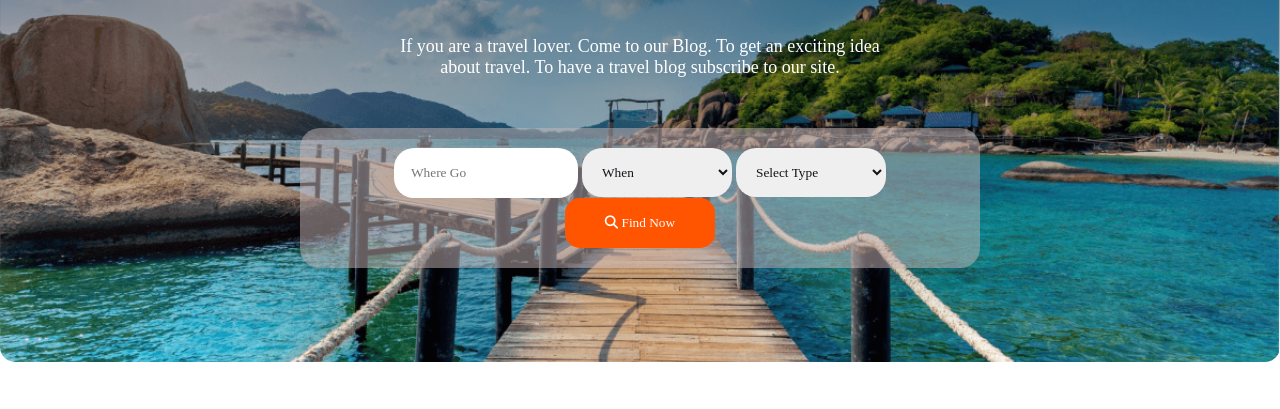
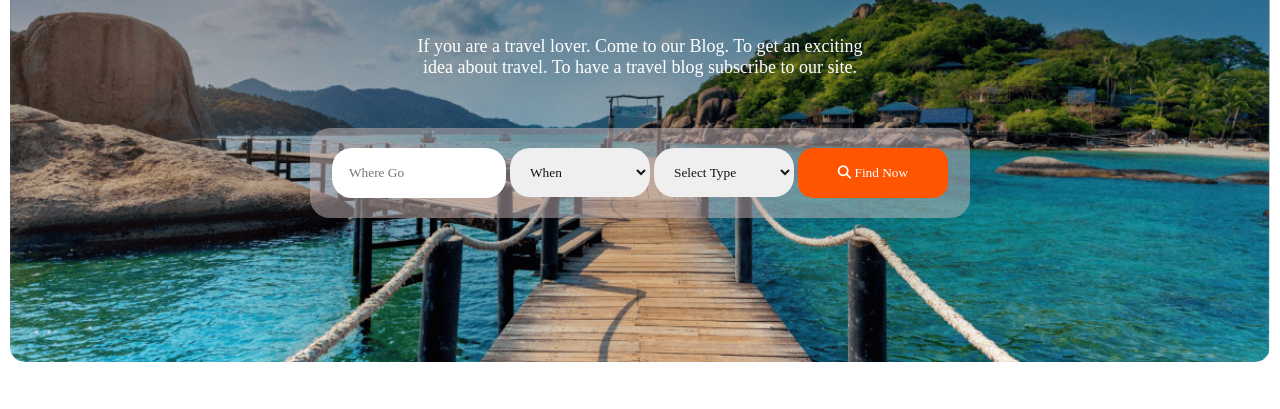
Before and after one commit to zobaerhasnat/beyond-borders-, a plain HTML site: page index.html in a window 1280 px wide. Shown: the part 226-635 px from the top of the page. Drawn offline with Linux system fonts and the light colour scheme.

Commit message:
small change

```diff
--- a/style.css
+++ b/style.css
@@ -50,6 +50,7 @@ list-style-type: none;
     background-image: linear-gradient(rgba(0, 0, 0, 0.5),
                  rgba(0, 0, 0, 0)), url("images/Group\ 13\ \(1\)\ \(1\).png");
     height: 500px;
+    margin: 0 10px;
     background-repeat: repeat-y;
     background-size: cover;
     border-radius: 15px;
@@ -80,7 +81,7 @@ list-style-type: none;
 .whereGo, .wh, .sel{
     padding: 15px;
     color:#131318;
-    width: 150px;
+    width: 140px;
     border-radius: 20px;
     border-color: transparent;
 }
```
